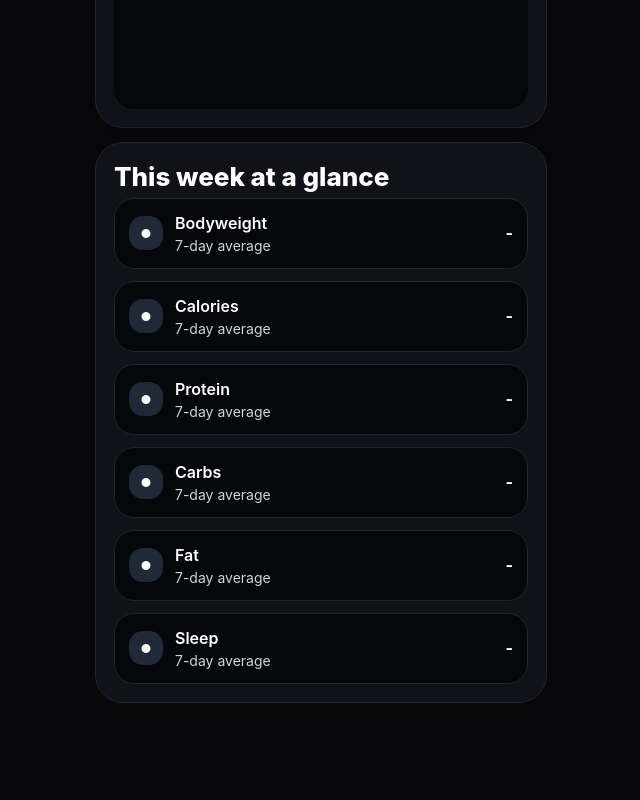
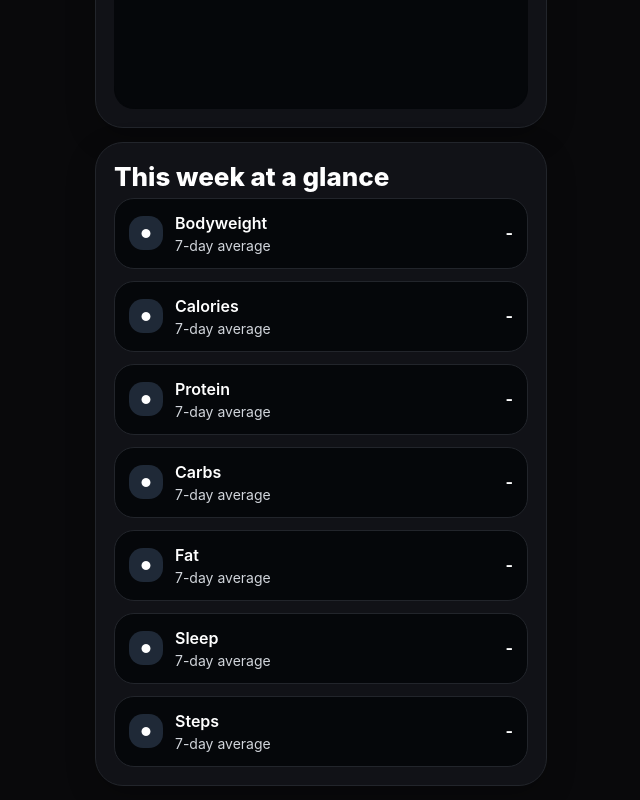
Before and after one commit to franfarr/fitness-tracker-app, a React (Vite) app: page / in a window 1280 px wide. Shown: the part 1371-2171 px from the top of the page, without its empty margins (319-959 px from the left). Before the commit the page ends 2088 px from the top, so only its background shows below. Built offline with nearby package versions, Linux system fonts and the light colour scheme.

Commit message:
Update App.jsx

```diff
--- a/src/App.jsx
+++ b/src/App.jsx
@@ -309,7 +309,7 @@ function App() {
 
               <Panel title="This week at a glance">
                 <div style={styles.listStack}>
-                  {metricAverages.slice(0, 6).map((field) => (
+                  {metricAverages.map((field) => (
                     <div key={field.id} style={styles.statRow}>
                       <div style={styles.statLeft}>
                         <div style={styles.iconBox}>●</div>
```
